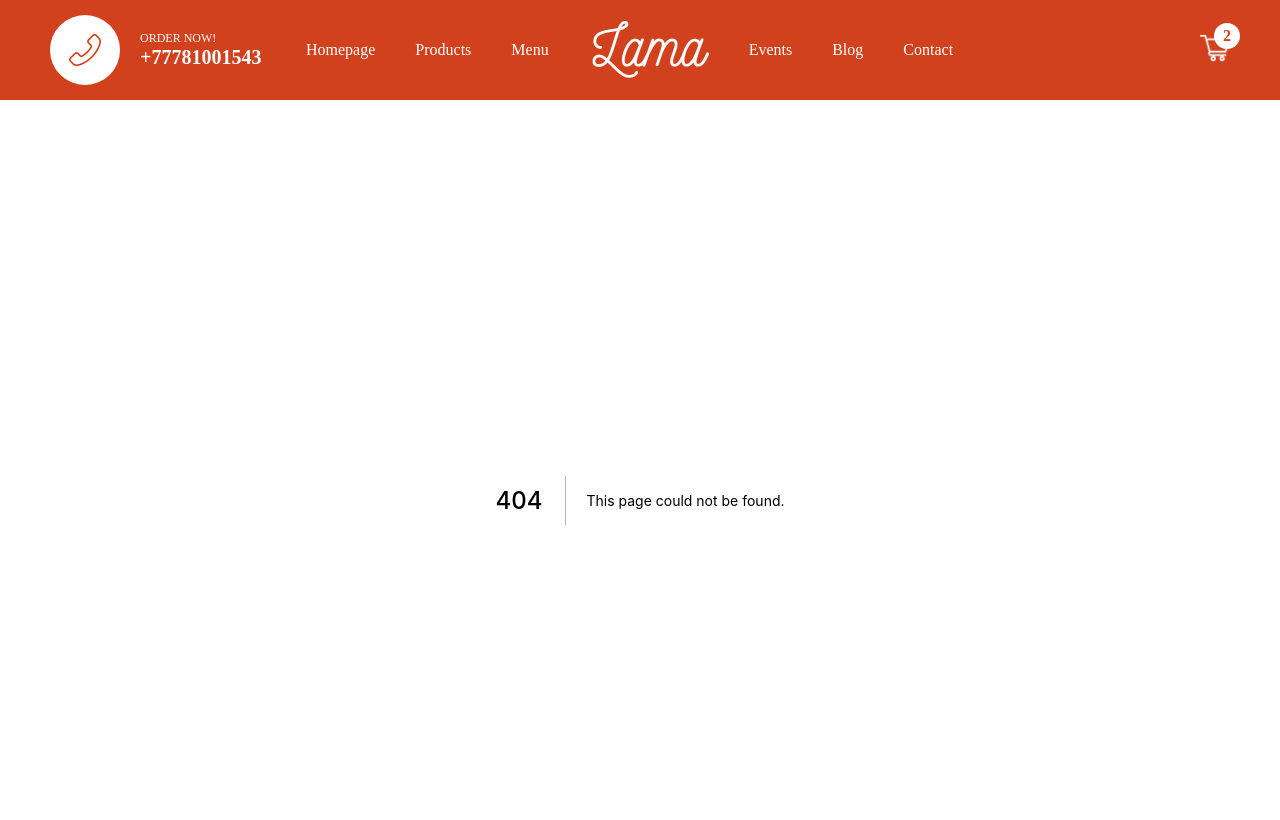
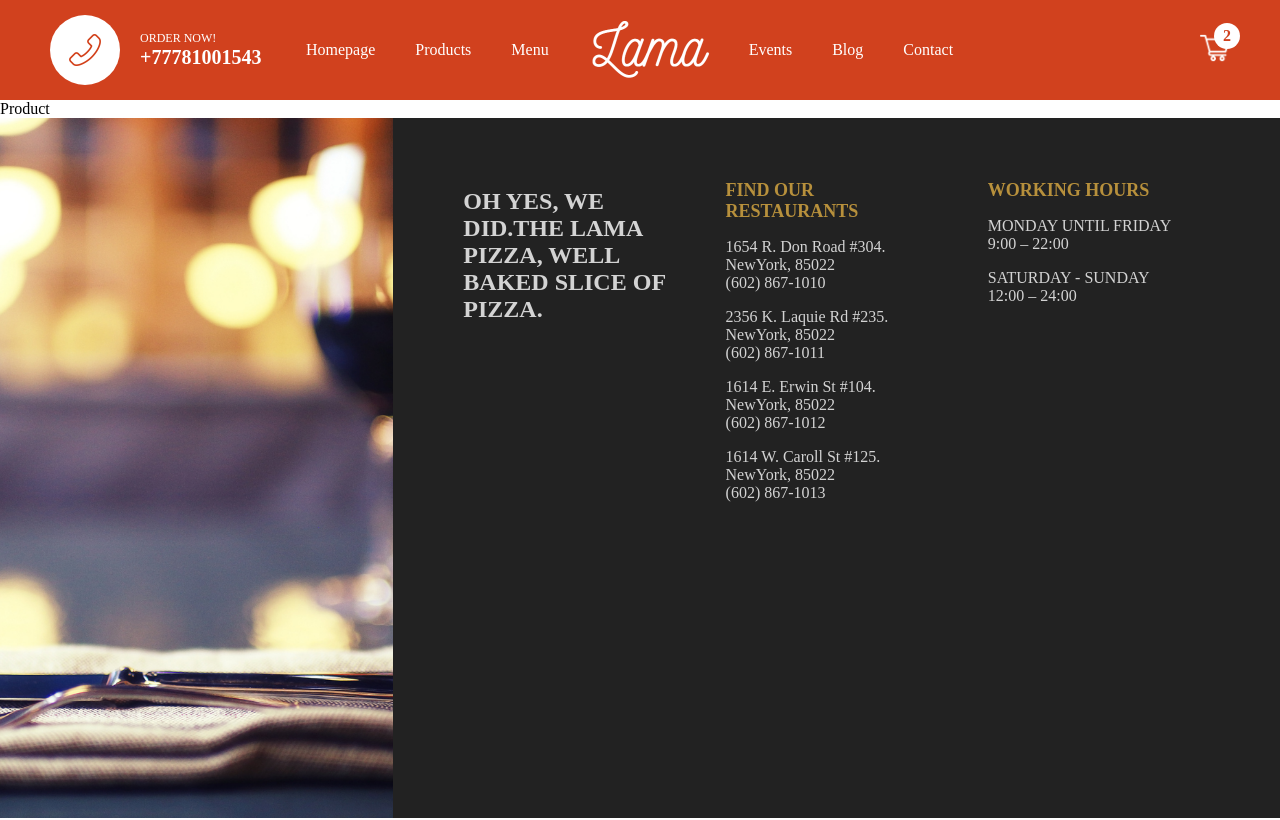
Before and after one commit to TOXA-DEV-R/next-js_food_ordering, a Next.js app: page /product/1 in a window 1280 px wide. Before the commit this address had no page. Shown: the top 820 px of the page. Built offline with nearby package versions, Linux system fonts and the light colour scheme.

Commit message:
I have started product

```diff
--- /dev/null
+++ b/pages/product/[id].js
@@ -0,0 +1,7 @@
+import React from "react";
+
+const Product = () => {
+  return <div>Product</div>;
+};
+
+export default Product;
```
